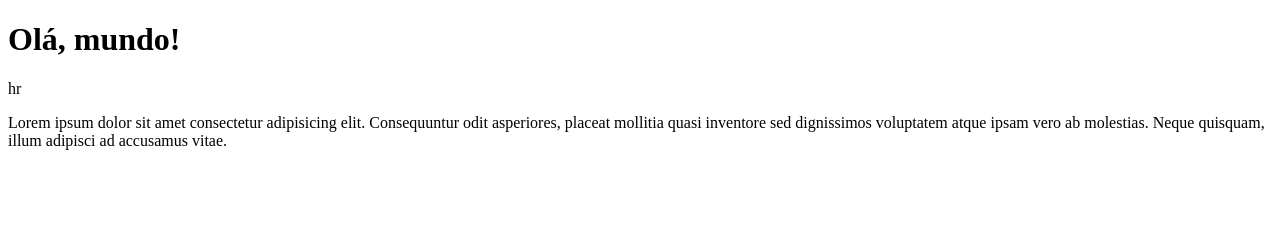
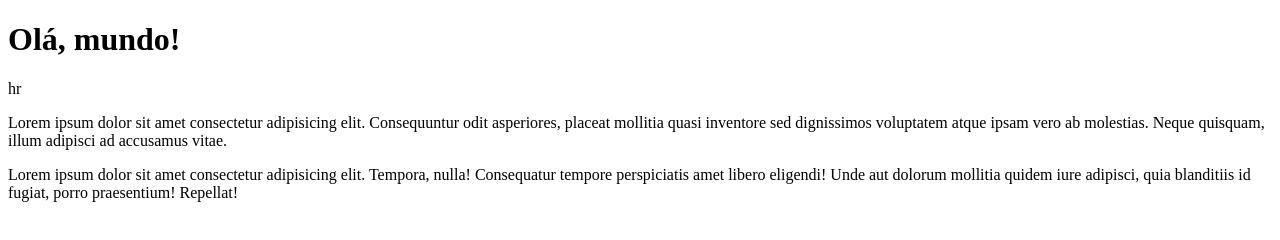
Before and after one commit to ferdevsantos/Ola-Mundo, a plain HTML site: page site-exemplo/index.HTML in a window 1280 px wide. Drawn offline with Linux system fonts and the light colour scheme.

Commit message:
adicionei um paragrafo

```diff
--- a/site-exemplo/index.HTML
+++ b/site-exemplo/index.HTML
@@ -10,6 +10,6 @@
     hr
 
     <p>Lorem ipsum dolor sit amet consectetur adipisicing elit. Consequuntur odit asperiores, placeat mollitia quasi inventore sed dignissimos voluptatem atque ipsam vero ab molestias. Neque quisquam, illum adipisci ad accusamus vitae.</p>
-
+    <p>Lorem ipsum dolor sit amet consectetur adipisicing elit. Tempora, nulla! Consequatur tempore perspiciatis amet libero eligendi! Unde aut dolorum mollitia quidem iure adipisci, quia blanditiis id fugiat, porro praesentium! Repellat!</p>
 </body>
 </html>
```
